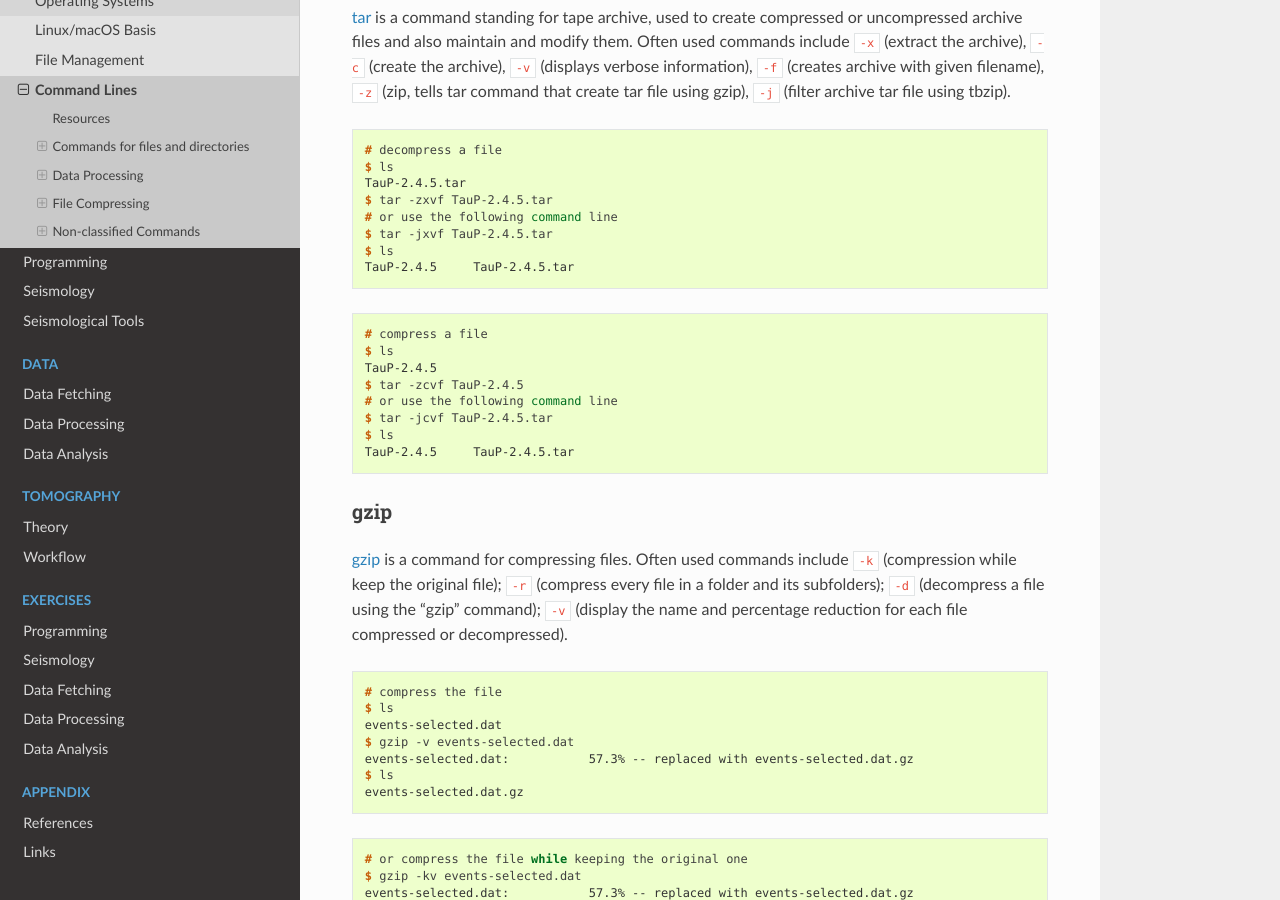
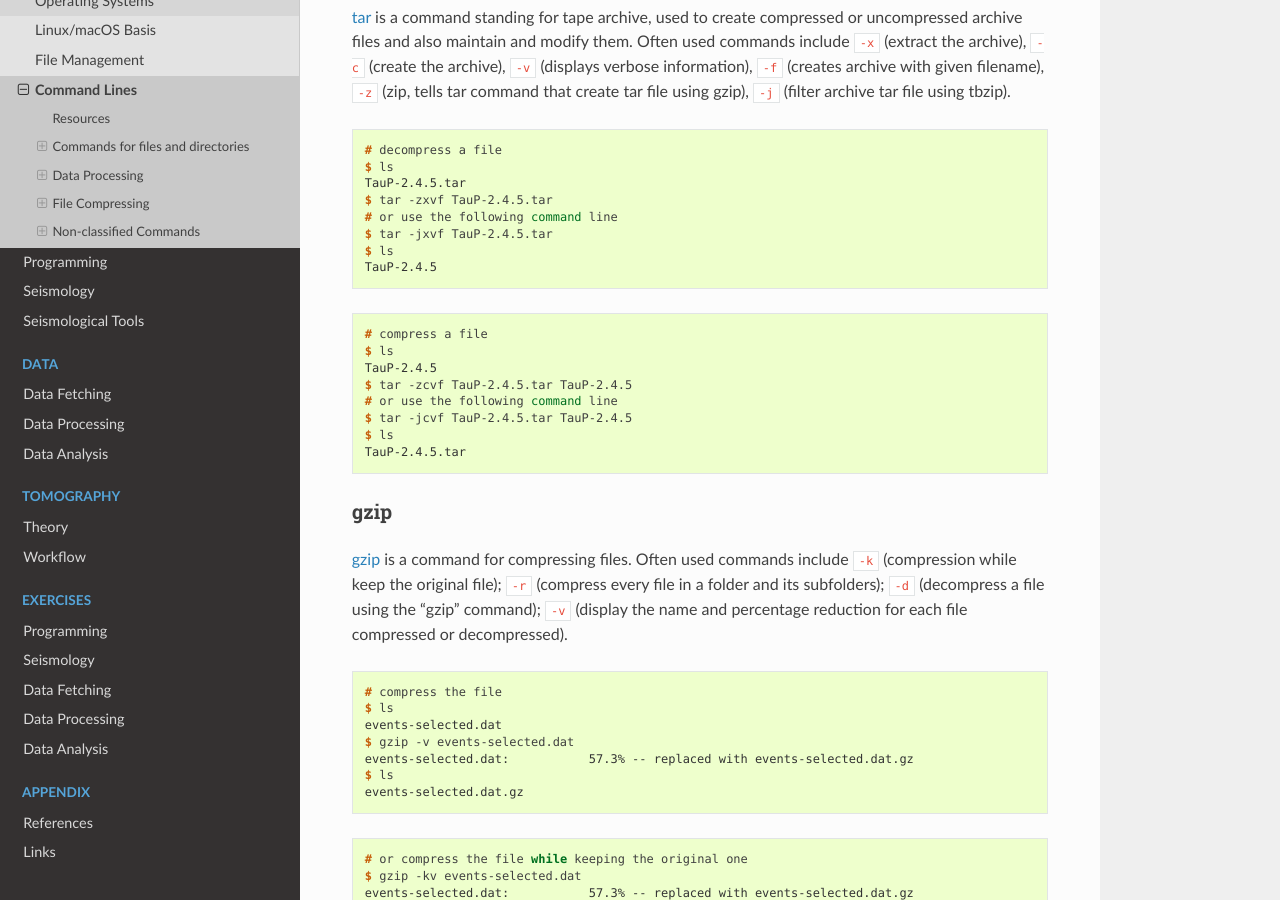
Before and after one commit to MIGG-NTU/SeisTomo_Tutorials, a Sphinx documentation site: the page built from source/computer/command-lines.rst, in a window 1280 px wide and 900 px high, scrolled down 5243 px. Built offline with Sphinx 7.4.7 and the Read the Docs theme 2.0.0, drawn with Linux system fonts in a browser that asks for light colours.

```diff
--- a/source/computer/command-lines.rst
+++ b/source/computer/command-lines.rst
@@ -278,18 +278,18 @@ tar
     # or use the following command line
     $ tar -jxvf TauP-2.4.5.tar
     $ ls
-    TauP-2.4.5     TauP-2.4.5.tar
+    TauP-2.4.5
 
 .. code-block:: console
 
     # compress a file
     $ ls
     TauP-2.4.5
-    $ tar -zcvf TauP-2.4.5
+    $ tar -zcvf TauP-2.4.5.tar TauP-2.4.5
     # or use the following command line
-    $ tar -jcvf TauP-2.4.5.tar
+    $ tar -jcvf TauP-2.4.5.tar TauP-2.4.5
     $ ls
-    TauP-2.4.5     TauP-2.4.5.tar
+    TauP-2.4.5.tar
 
 
 gzip
```
Also changed, not shown: 1 other file.
